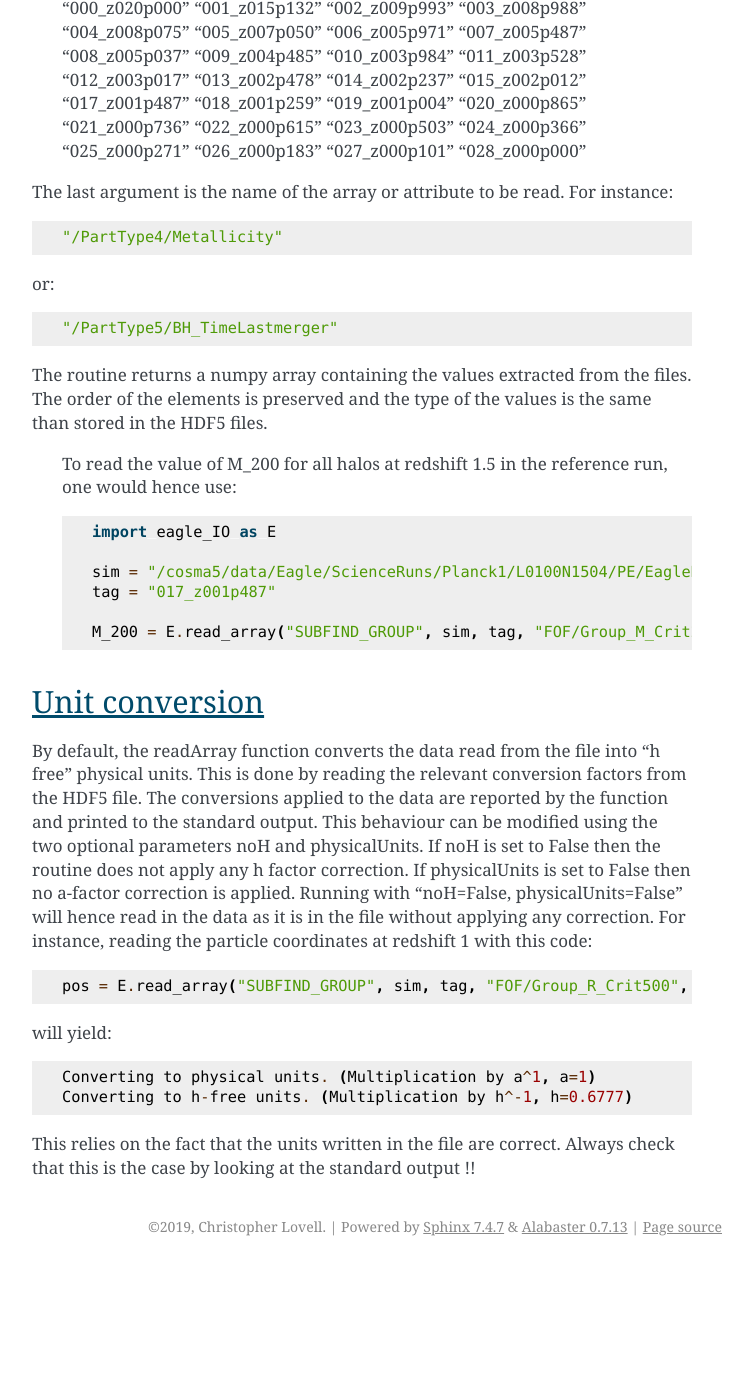
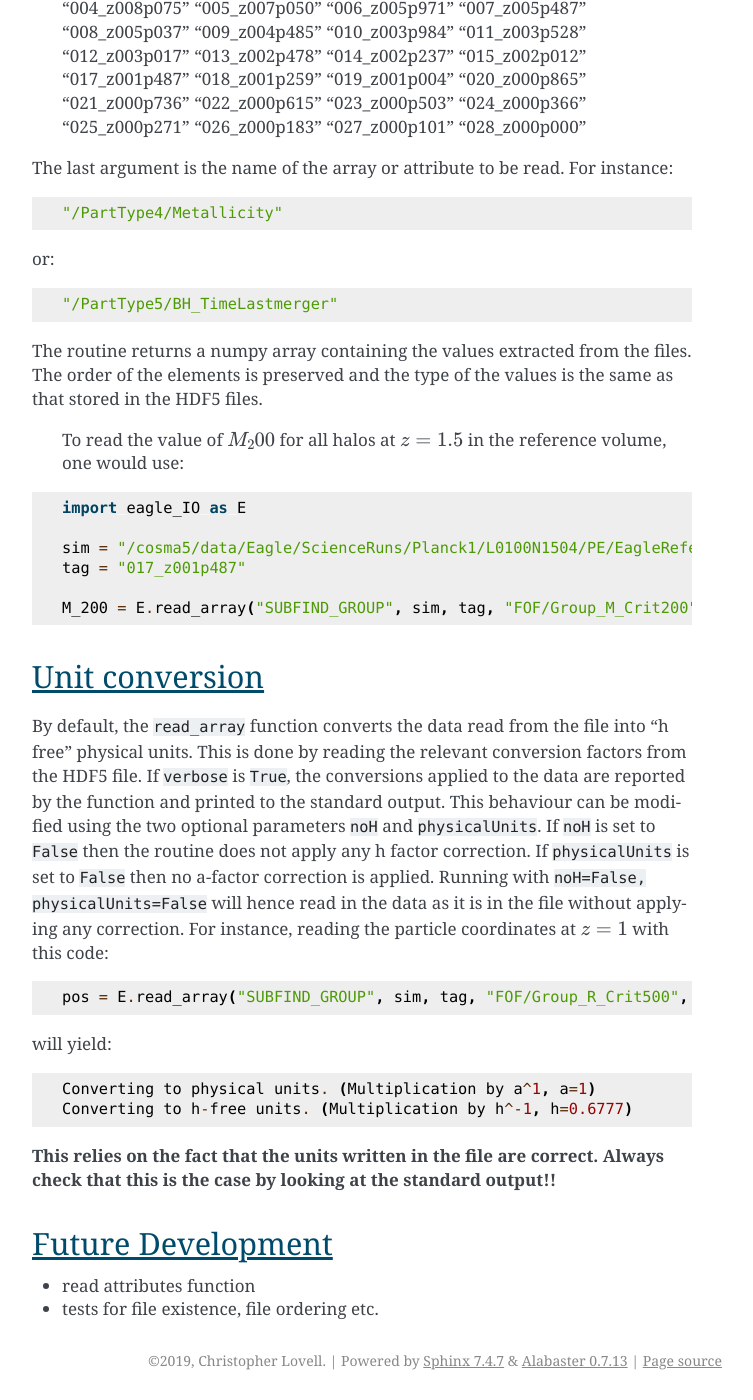
Before and after one commit to christopherlovell/eagleI, a Sphinx documentation site: the page built from docs/index.rst, in a window 1280 px wide and 1400 px high, scrolled down 1849 px. Shown: the whole window, without its empty margins (388-1141 px from the left). Built offline with Sphinx 7.4.7, drawn with Linux system fonts in a browser that asks for light colours; before the commit the page ends 3115 px from its top, so only the background shows below that; some of the changed text lies outside the part shown.

Commit message:
Update index.rst

```diff
--- a/docs/index.rst
+++ b/docs/index.rst
@@ -3,27 +3,33 @@
    You can adapt this file completely to your liking, but it should at least
    contain the root `toctree` directive.
 
-Welcome to eagle_IO's documentation!
+.. toctree::
+   :maxdepth: 2
+
+
+eagle_IO
 ====================================
 
+Reading EAGLE HDF5 files in native Python, with optional multithreading
+
 :Author: Christopher Lovell
-:Version: $Revision: 0.0.1 $
+:Version: 0.0.1
 
 .. contents::
-
 
 
 Reading data
 ------------
 
-The module offers two functions. One to read attributes and one to read arrays::
+The module offers one main function, :code:`read_array`:
+
+.. code-block:: python
 
   import eagle as E
 
-  z = E.readAttribute(fileType,  directory,  tag,   attribute)
   M_200 = E.readArray(fileType,  directory,  tag,   array)
 
-Both routines are constructed in the same way and need to be supplied with the same 4 arguments. The first one is a string describing the type of file and data read. The allowed values of this parameter are:
+:code:`read_array` accepts 4 arguments; the first is a string describing the type of file and data read. The allowed values are:
 
 =======================  ===============================================  ==============================================================
 Value                    Description                                      Example of data that can be read
@@ -69,11 +75,11 @@
 
   "/PartType5/BH_TimeLastmerger"
 
-The routine returns a numpy array containing the values extracted from the files. The order of the elements is preserved and the type of the values is the same than stored in the HDF5 files.
+The routine returns a numpy array containing the values extracted from the files. The order of the elements is preserved and the type of the values is the same as that stored in the HDF5 files.
 
+ To read the value of :math:`M_200` for all halos at :math:`z=1.5` in the reference volume, one would use:
 
-
- To read the value of M_200 for all halos at redshift 1.5 in the reference run, one would hence use::
+.. code-block:: python
 
   import eagle_IO as E
 
@@ -86,7 +92,9 @@
 Unit conversion
 ---------------
 
-By default, the readArray function converts the data read from the file into “h free” physical units. This is done by reading the relevant conversion factors from the HDF5 file. The conversions applied to the data are reported by the function and printed to the standard output. This behaviour can be modified using the two optional parameters noH and physicalUnits. If noH is set to False then the routine does not apply any h factor correction. If physicalUnits is set to False then no a-factor correction is applied. Running with “noH=False, physicalUnits=False” will hence read in the data as it is in the file without applying any correction. For instance, reading the particle coordinates at redshift 1 with this code::
+By default, the :code:`read_array` function converts the data read from the file into “h free” physical units. This is done by reading the relevant conversion factors from the HDF5 file. If :code:`verbose` is :code:`True`, the conversions applied to the data are reported by the function and printed to the standard output. This behaviour can be modified using the two optional parameters :code:`noH` and :code:`physicalUnits`. If :code:`noH` is set to :code:`False` then the routine does not apply any h factor correction. If :code:`physicalUnits` is set to :code:`False` then no a-factor correction is applied. Running with :code:`noH=False, physicalUnits=False` will hence read in the data as it is in the file without applying any correction. For instance, reading the particle coordinates at :math:`z=1` with this code:
+
+.. code-block:: python
 
   pos = E.read_array("SUBFIND_GROUP", sim, tag, "FOF/Group_R_Crit500", noH=True, physicalUnits=True)
 
@@ -95,4 +103,11 @@
   Converting to physical units. (Multiplication by a^1, a=1)
   Converting to h-free units. (Multiplication by h^-1, h=0.6777)
 
-This relies on the fact that the units written in the file are correct. Always check that this is the case by looking at the standard output !!
+**This relies on the fact that the units written in the file are correct. Always check that this is the case by looking at the standard output!!**
+
+
+Future Development
+------------------
+
+- read attributes function
+- tests for file existence, file ordering etc.
```
Also changed, not shown: other parts of docs/index.rst (+1 -1 lines).
